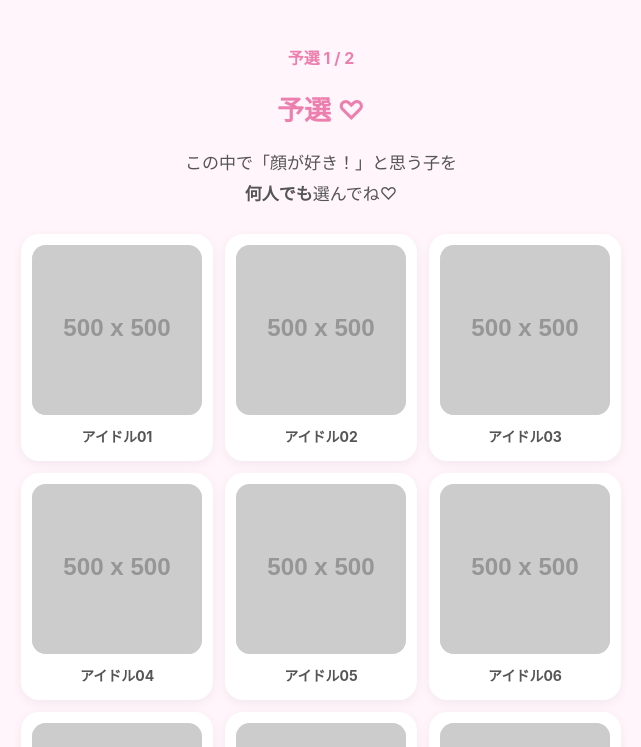
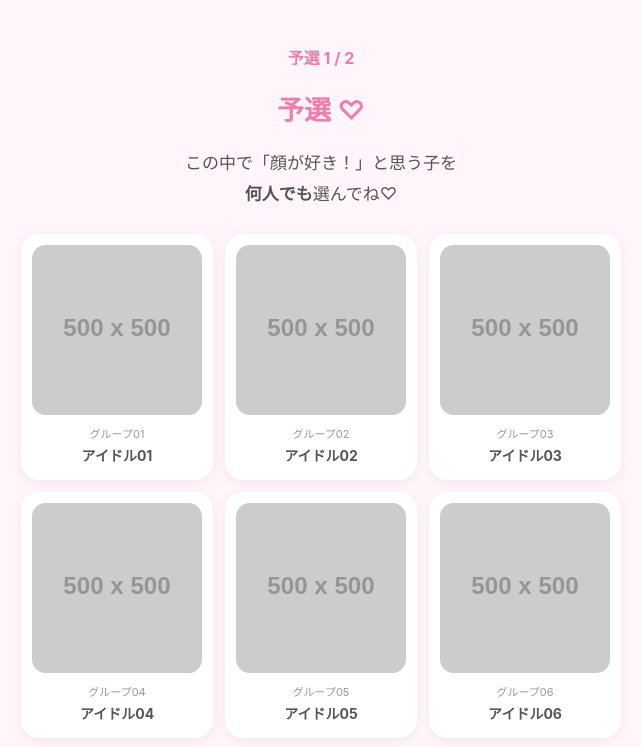
Before and after one commit to Nyanpunichu/idol-sukigao9, a plain HTML site: page index.html in a window 1280 px wide. Both pictures are taken after a click on the button "START ♡". Shown: the top 747 px of the page, without its empty margins (319-960 px from the left). Drawn offline with Linux system fonts and the light colour scheme; placeholder pictures from the web are drawn by us.

Commit message:
Update index.html

```diff
--- a/index.html
+++ b/index.html
@@ -45,9 +45,7 @@ p {
   display: none;
 }
 
-/* =====================
-   ボタン
-===================== */
+/* ボタン */
 
 .main-button {
   display: inline-block;
@@ -66,9 +64,7 @@ p {
   transform: scale(0.96);
 }
 
-/* =====================
-   予選
-===================== */
+/* 予選 */
 
 .progress {
   color: #ed7faf;
@@ -113,15 +109,23 @@ p {
   background: #f5d8e6;
 }
 
+/* グループ名 */
+
+.idol-group {
+  font-size: 11px;
+  color: #999;
+  margin-top: 6px;
+}
+
+/* アイドル名 */
+
 .idol-name {
   font-size: 14px;
   font-weight: bold;
-  margin: 7px 2px 4px;
+  margin: 4px 2px;
 }
 
-/* =====================
-   本戦・決勝
-===================== */
+/* 本戦・決勝 */
 
 .battle-grid {
   display: grid;
@@ -155,9 +159,7 @@ p {
   background: #f8f1ff;
 }
 
-/* =====================
-   最終結果
-===================== */
+/* 最終結果 */
 
 .result-list {
   max-width: 600px;
@@ -166,16 +168,6 @@ p {
   grid-template-columns: repeat(3, 1fr);
   gap: 10px;
 }
-
-/*
-  配置はJavaScriptで
-
-  4位 5位 6位
-  2位 1位 3位
-  7位 8位 9位
-
-  にする
-*/
 
 .result-item {
   background: white;
@@ -238,18 +230,13 @@ p {
 </style>
 </head>
 
-
 <body>
 
-<!-- =========================
-     START画面
-========================= -->
+<!-- START -->
 
 <section id="startScreen" class="screen">
 
-  <h1>
-    ♡ 女アイドル好き顔9選 ♡
-  </h1>
+  <h1>♡ 女アイドル好き顔9選 ♡</h1>
 
   <p>
     あなたの「顔が好き！」な<br>
@@ -263,9 +250,7 @@ p {
 </section>
 
 
-<!-- =========================
-     予選
-========================= -->
+<!-- 予選 -->
 
 <section id="preliminaryScreen" class="screen hidden">
 
@@ -287,9 +272,7 @@ p {
 </section>
 
 
-<!-- =========================
-     本戦
-========================= -->
+<!-- 本戦 -->
 
 <section id="mainScreen" class="screen hidden">
 
@@ -306,9 +289,7 @@ p {
 </section>
 
 
-<!-- =========================
-     決勝
-========================= -->
+<!-- 決勝 -->
 
 <section id="finalScreen" class="screen hidden">
 
@@ -326,9 +307,7 @@ p {
 </section>
 
 
-<!-- =========================
-     最終結果
-========================= -->
+<!-- 結果 -->
 
 <section id="resultScreen" class="screen hidden">
 
@@ -352,88 +331,151 @@ p {
 
 /* =========================================
    アイドルデータ
+
+   「name」＝アイドル名
+   「group」＝グループ名
+   「image」＝画像
+
    今はテスト用18人
-   後で300人に変更する
 ========================================= */
 
 const idols = [
 
-  { name: "アイドル01", image: "https://placehold.co/500x500/ffd6e8/ffffff?text=01" },
+  {
+    name: "アイドル01",
+    group: "グループ01",
+    image: "https://placehold.co/500x500/ffd6e8/ffffff?text=01"
+  },
 
-  { name: "アイドル02", image: "https://placehold.co/500x500/f8d8e8/ffffff?text=02" },
+  {
+    name: "アイドル02",
+    group: "グループ02",
+    image: "https://placehold.co/500x500/f8d8e8/ffffff?text=02"
+  },
 
-  { name: "アイドル03", image: "https://placehold.co/500x500/f3d9ef/ffffff?text=03" },
+  {
+    name: "アイドル03",
+    group: "グループ03",
+    image: "https://placehold.co/500x500/f3d9ef/ffffff?text=03"
+  },
 
-  { name: "アイドル04", image: "https://placehold.co/500x500/e8d8f5/ffffff?text=04" },
+  {
+    name: "アイドル04",
+    group: "グループ04",
+    image: "https://placehold.co/500x500/e8d8f5/ffffff?text=04"
+  },
 
-  { name: "アイドル05", image: "https://placehold.co/500x500/dedcf5/ffffff?text=05" },
+  {
+    name: "アイドル05",
+    group: "グループ05",
+    image: "https://placehold.co/500x500/dedcf5/ffffff?text=05"
+  },
 
-  { name: "アイドル06", image: "https://placehold.co/500x500/d8e8f5/ffffff?text=06" },
+  {
+    name: "アイドル06",
+    group: "グループ06",
+    image: "https://placehold.co/500x500/d8e8f5/ffffff?text=06"
+  },
 
-  { name: "アイドル07", image: "https://placehold.co/500x500/d8f0ed/ffffff?text=07" },
+  {
+    name: "アイドル07",
+    group: "グループ07",
+    image: "https://placehold.co/500x500/d8f0ed/ffffff?text=07"
+  },
 
-  { name: "アイドル08", image: "https://placehold.co/500x500/dff2d8/ffffff?text=08" },
+  {
+    name: "アイドル08",
+    group: "グループ08",
+    image: "https://placehold.co/500x500/dff2d8/ffffff?text=08"
+  },
 
-  { name: "アイドル09", image: "https://placehold.co/500x500/f0f0d8/ffffff?text=09" },
+  {
+    name: "アイドル09",
+    group: "グループ09",
+    image: "https://placehold.co/500x500/f0f0d8/ffffff?text=09"
+  },
 
-  { name: "アイドル10", image: "https://placehold.co/500x500/f8e3d2/ffffff?text=10" },
+  {
+    name: "アイドル10",
+    group: "グループ10",
+    image: "https://placehold.co/500x500/f8e3d2/ffffff?text=10"
+  },
 
-  { name: "アイドル11", image: "https://placehold.co/500x500/f5d8d8/ffffff?text=11" },
+  {
+    name: "アイドル11",
+    group: "グループ11",
+    image: "https://placehold.co/500x500/f5d8d8/ffffff?text=11"
+  },
 
-  { name: "アイドル12", image: "https://placehold.co/500x500/e8d8e8/ffffff?text=12" },
+  {
+    name: "アイドル12",
+    group: "グループ12",
+    image: "https://placehold.co/500x500/e8d8e8/ffffff?text=12"
+  },
 
-  { name: "アイドル13", image: "https://placehold.co/500x500/d8e8f0/ffffff?text=13" },
+  {
+    name: "アイドル13",
+    group: "グループ13",
+    image: "https://placehold.co/500x500/d8e8f0/ffffff?text=13"
+  },
 
-  { name: "アイドル14", image: "https://placehold.co/500x500/e0d8f0/ffffff?text=14" },
+  {
+    name: "アイドル14",
+    group: "グループ14",
+    image: "https://placehold.co/500x500/e0d8f0/ffffff?text=14"
+  },
 
-  { name: "アイドル15", image: "https://placehold.co/500x500/f0d8e0/ffffff?text=15" },
+  {
+    name: "アイドル15",
+    group: "グループ15",
+    image: "https://placehold.co/500x500/f0d8e0/ffffff?text=15"
+  },
 
-  { name: "アイドル16", image: "https://placehold.co/500x500/d8f0e8/ffffff?text=16" },
+  {
+    name: "アイドル16",
+    group: "グループ16",
+    image: "https://placehold.co/500x500/d8f0e8/ffffff?text=16"
+  },
 
-  { name: "アイドル17", image: "https://placehold.co/500x500/f0e8d8/ffffff?text=17" },
+  {
+    name: "アイドル17",
+    group: "グループ17",
+    image: "https://placehold.co/500x500/f0e8d8/ffffff?text=17"
+  },
 
-  { name: "アイドル18", image: "https://placehold.co/500x500/e8d8f0/ffffff?text=18" }
+  {
+    name: "アイドル18",
+    group: "グループ18",
+    image: "https://placehold.co/500x500/e8d8f0/ffffff?text=18"
+  }
 
 ];
 
 
-/* =========================================
-   ゲームの状態
-========================================= */
+/* ゲームの状態 */
 
 let preliminaryPage = 0;
-
 let preliminarySelected = [];
 
 let mainCandidates = [];
-
 let mainGroups = [];
-
 let currentMainGroup = 0;
 
 let firstChoice = null;
-
 let secondChoice = null;
 
 let finalCandidates = [];
-
 let finalPairs = [];
-
 let currentFinalPair = 0;
-
 let finalWins = {};
 
 
-/* =========================================
-   画面切り替え
-========================================= */
+/* 画面切り替え */
 
 function showScreen(id) {
 
   document.querySelectorAll(".screen").forEach(screen => {
-
     screen.classList.add("hidden");
-
   });
 
   document.getElementById(id).classList.remove("hidden");
@@ -443,14 +485,11 @@ function showScreen(id) {
 }
 
 
-/* =========================================
-   START
-========================================= */
+/* START */
 
 function startGame() {
 
   preliminaryPage = 0;
-
   preliminarySelected = [];
 
   showScreen("preliminaryScreen");
@@ -460,35 +499,47 @@ function startGame() {
 }
 
 
-/* =========================================
-   予選
-   9人ずつ
-========================================= */
+/* 予選 */
 
 function showPreliminary() {
 
   const start = preliminaryPage * 9;
 
-  const pageIdols = idols.slice(start, start + 9);
+  const pageIdols =
+    idols.slice(start, start + 9);
 
-  const totalPages = Math.ceil(idols.length / 9);
+  const totalPages =
+    Math.ceil(idols.length / 9);
 
-  document.getElementById("preliminaryProgress").textContent =
+  document.getElementById(
+    "preliminaryProgress"
+  ).textContent =
     `予選 ${preliminaryPage + 1} / ${totalPages}`;
 
-  const grid = document.getElementById("preliminaryGrid");
+  const grid =
+    document.getElementById("preliminaryGrid");
 
   grid.innerHTML = "";
 
+
   pageIdols.forEach((idol, index) => {
 
-    const card = document.createElement("div");
+    const card =
+      document.createElement("div");
 
     card.className = "idol-card";
 
+
     card.innerHTML = `
 
-      <img class="idol-photo" src="${idol.image}">
+      <img
+        class="idol-photo"
+        src="${idol.image}"
+      >
+
+      <div class="idol-group">
+        ${idol.group}
+      </div>
 
       <div class="idol-name">
         ${idol.name}
@@ -496,16 +547,23 @@ function showPreliminary() {
 
     `;
 
+
     card.onclick = () => {
 
       card.classList.toggle("selected");
 
-      const realIndex = start + index;
+      const realIndex =
+        start + index;
 
-      if (preliminarySelected.includes(realIndex)) {
+
+      if (
+        preliminarySelected.includes(realIndex)
+      ) {
 
         preliminarySelected =
-          preliminarySelected.filter(i => i !== realIndex);
+          preliminarySelected.filter(
+            i => i !== realIndex
+          );
 
       } else {
 
@@ -515,6 +573,7 @@ function showPreliminary() {
 
     };
 
+
     grid.appendChild(card);
 
   });
@@ -522,15 +581,16 @@ function showPreliminary() {
 }
 
 
-/* =========================================
-   予選 次へ
-========================================= */
+/* 予選 次へ */
 
 function nextPreliminary() {
 
   preliminaryPage++;
 
-  if (preliminaryPage * 9 < idols.length) {
+
+  if (
+    preliminaryPage * 9 < idols.length
+  ) {
 
     showPreliminary();
 
@@ -543,42 +603,47 @@ function nextPreliminary() {
 }
 
 
-/* =========================================
-   予選終了
-========================================= */
+/* 予選終了 */
 
 function finishPreliminary() {
 
   mainCandidates =
-    preliminarySelected.map(i => idols[i]);
+    preliminarySelected.map(
+      i => idols[i]
+    );
 
 
   /*
-    4人未満の場合はテスト用として
-    ランダムに4人追加
+    4人未満ならテスト用として
+    足りない人数を追加
   */
 
   if (mainCandidates.length < 4) {
 
-    const remaining = idols.filter(
-      idol => !mainCandidates.includes(idol)
-    );
+    const remaining =
+      idols.filter(
+        idol => !mainCandidates.includes(idol)
+      );
+
 
     mainCandidates = [
       ...mainCandidates,
+
       ...remaining
         .sort(() => Math.random() - 0.5)
-        .slice(0, 4 - mainCandidates.length)
+        .slice(
+          0,
+          4 - mainCandidates.length
+        )
     ];
 
   }
 
 
-  /*
-    本戦を4人ずつに分ける
-  */
+  /* 本戦を4人ずつに分ける */
 
   mainGroups = [];
+
 
   for (
     let i = 0;
@@ -602,9 +667,7 @@ function finishPreliminary() {
 }
 
 
-/* =========================================
-   本戦
-========================================= */
+/* 本戦 */
 
 function showMainBattle() {
 
@@ -612,19 +675,26 @@ function showMainBattle() {
     mainGroups[currentMainGroup];
 
   firstChoice = null;
-
   secondChoice = null;
 
-  document.getElementById("mainProgress").textContent =
+
+  document.getElementById(
+    "mainProgress"
+  ).textContent =
     `本戦 ${currentMainGroup + 1} / ${mainGroups.length}`;
 
-  document.getElementById("mainInstruction").textContent =
+
+  document.getElementById(
+    "mainInstruction"
+  ).textContent =
     "まず「1番好き」をタップしてね♡";
+
 
   const grid =
     document.getElementById("mainGrid");
 
   grid.innerHTML = "";
+
 
   group.forEach(idol => {
 
@@ -634,9 +704,17 @@ function showMainBattle() {
     card.className =
       "battle-card";
 
+
     card.innerHTML = `
 
-      <img class="idol-photo" src="${idol.image}">
+      <img
+        class="idol-photo"
+        src="${idol.image}"
+      >
+
+      <div class="idol-group">
+        ${idol.group}
+      </div>
 
       <div class="idol-name">
         ${idol.name}
@@ -644,8 +722,10 @@ function showMainBattle() {
 
     `;
 
+
     card.onclick = () =>
       chooseMain(idol, card);
+
 
     grid.appendChild(card);
 
@@ -654,9 +734,7 @@ function showMainBattle() {
 }
 
 
-/* =========================================
-   本戦 選択
-========================================= */
+/* 本戦 選択 */
 
 function chooseMain(idol, card) {
 
@@ -668,10 +746,12 @@ function chooseMain(idol, card) {
       "selected-first"
     );
 
+
     document.getElementById(
       "mainInstruction"
     ).textContent =
       "次に「2番目に好き」をタップしてね♡";
+
 
     return;
 
@@ -689,9 +769,11 @@ function chooseMain(idol, card) {
       "selected-second"
     );
 
+
     setTimeout(() => {
 
       currentMainGroup++;
+
 
       if (
         currentMainGroup <
@@ -713,16 +795,9 @@ function chooseMain(idol, card) {
 }
 
 
-/* =========================================
-   本戦終了
-========================================= */
+/* 本戦終了 */
 
 function finishMain() {
-
-  /*
-    現段階では本戦参加者から
-    最大12人を決勝へ
-  */
 
   finalCandidates =
     [...mainCandidates].slice(0, 12);
@@ -742,14 +817,11 @@ function finishMain() {
 }
 
 
-/* =========================================
-   決勝の全組み合わせ
-========================================= */
+/* 決勝の組み合わせを作る */
 
 function createFinalPairs() {
 
   finalPairs = [];
-
   finalWins = {};
 
 
@@ -771,11 +843,8 @@ function createFinalPairs() {
     ) {
 
       finalPairs.push([
-
         finalCandidates[i],
-
         finalCandidates[j]
-
       ]);
 
     }
@@ -792,14 +861,13 @@ function createFinalPairs() {
 }
 
 
-/* =========================================
-   決勝
-========================================= */
+/* 決勝 */
 
 function showFinalBattle() {
 
   const pair =
     finalPairs[currentFinalPair];
+
 
   document.getElementById(
     "finalProgress"
@@ -824,7 +892,14 @@ function showFinalBattle() {
 
     card.innerHTML = `
 
-      <img class="idol-photo" src="${idol.image}">
+      <img
+        class="idol-photo"
+        src="${idol.image}"
+      >
+
+      <div class="idol-group">
+        ${idol.group}
+      </div>
 
       <div class="idol-name">
         ${idol.name}
@@ -844,9 +919,7 @@ function showFinalBattle() {
 }
 
 
-/* =========================================
-   決勝 選択
-========================================= */
+/* 決勝 選択 */
 
 function chooseFinal(winner) {
 
@@ -871,9 +944,7 @@ function chooseFinal(winner) {
 }
 
 
-/* =========================================
-   決勝終了
-========================================= */
+/* 決勝終了 */
 
 function finishFinal() {
 
@@ -892,9 +963,7 @@ function finishFinal() {
 }
 
 
-/* =========================================
-   最終結果
-========================================= */
+/* 最終結果 */
 
 function showResult(ranking) {
 
@@ -902,9 +971,7 @@ function showResult(ranking) {
 
 
   const list =
-    document.getElementById(
-      "resultList"
-    );
+    document.getElementById("resultList");
 
   list.innerHTML = "";
 
@@ -936,7 +1003,6 @@ function showResult(ranking) {
     const item =
       document.createElement("div");
 
-
     item.className =
       "result-item";
 
@@ -951,6 +1017,10 @@ function showResult(ranking) {
         class="result-photo"
         src="${idol.image}"
       >
+
+      <div class="idol-group">
+        ${idol.group}
+      </div>
 
       <div class="idol-name">
         ${idol.name}
```
